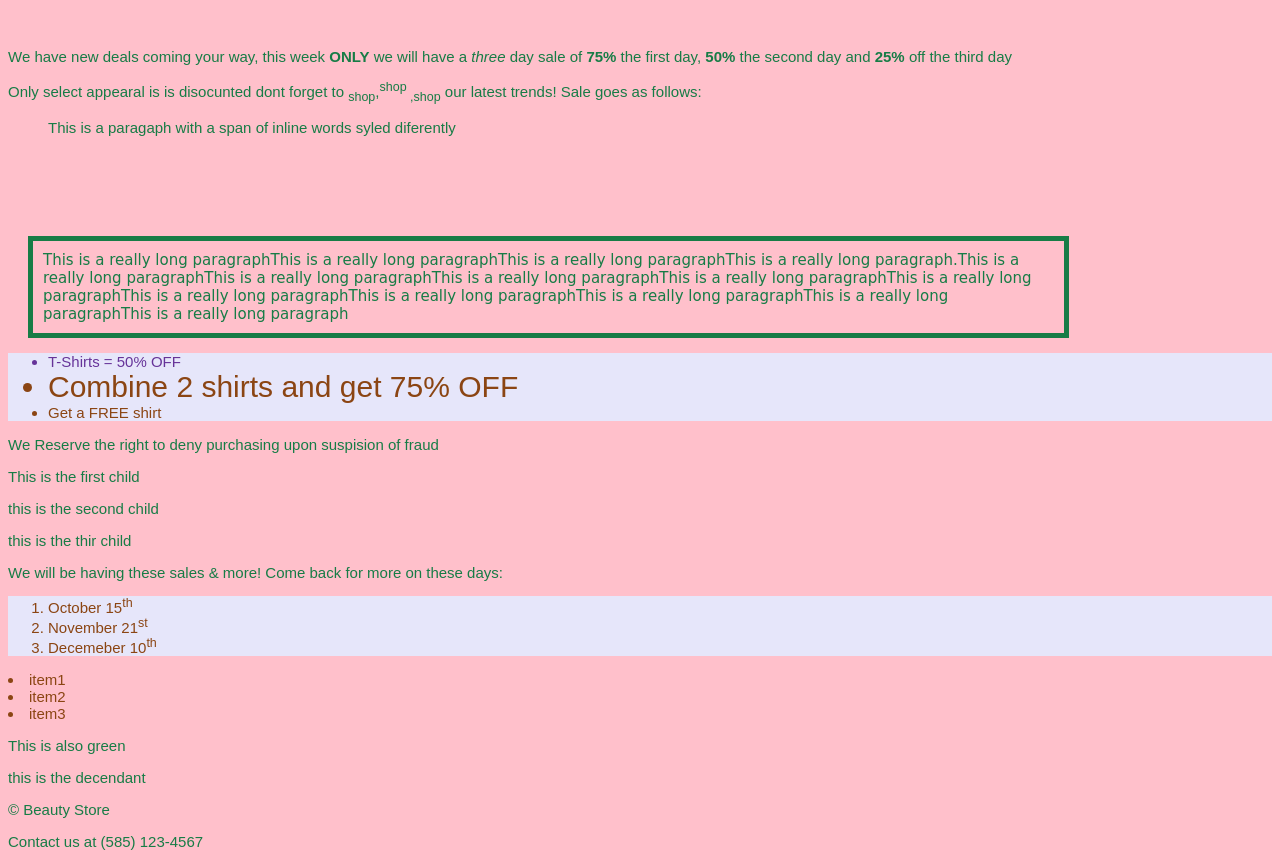
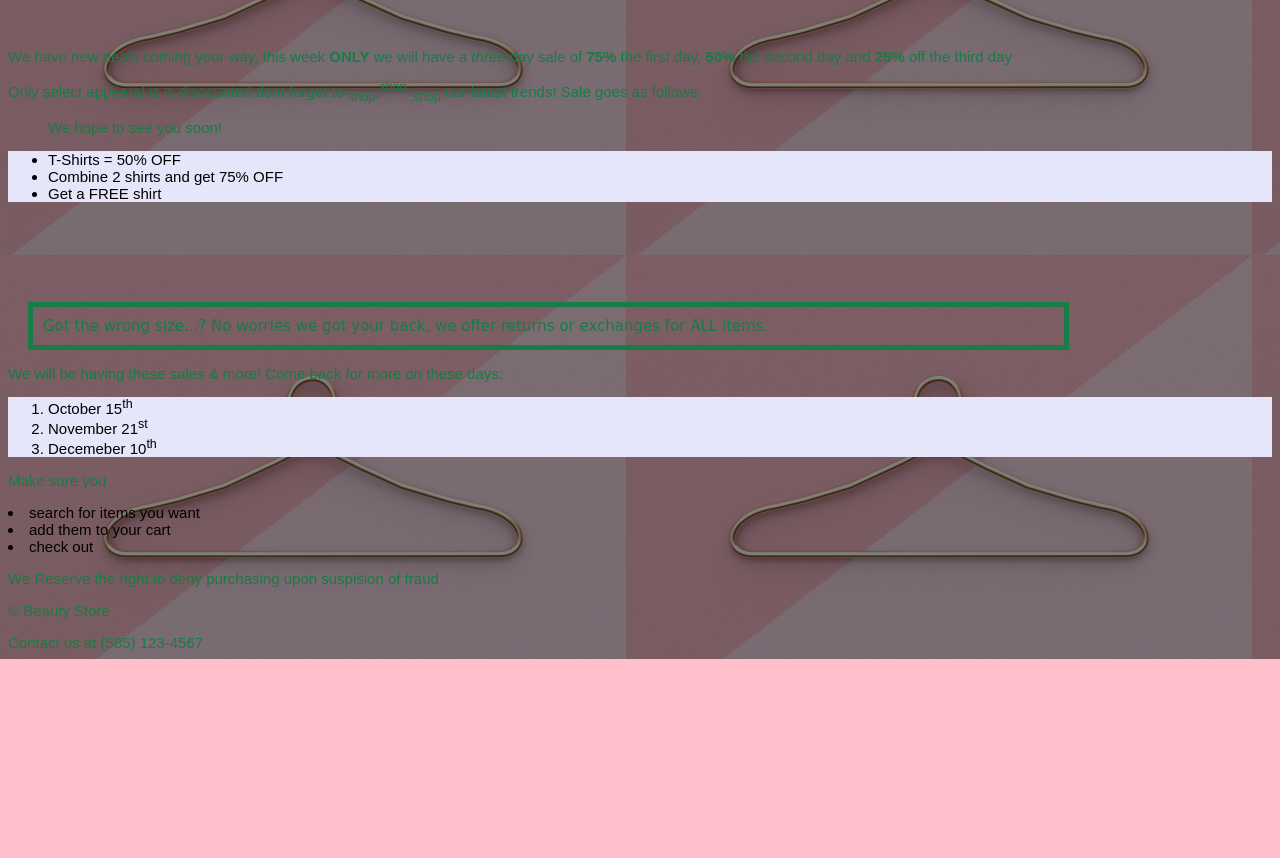
Before and after one commit to elizabethmorffi/assignment5, a plain HTML site: page index.html in a window 1280 px wide. Shown: the part 214-1072 px from the top of the page. After the commit the page ends 873 px from the top, so only its background shows below. Drawn offline with Linux system fonts and the light colour scheme.

Commit message:
added background picture

```diff
--- a/css/styles.css
+++ b/css/styles.css
@@ -1,5 +1,5 @@
 body {
-
+    background-image: linear-gradient(rgba(0, 0, 0, .5), rgba(0, 0, 0, .5)), url(background.jpg);
     color: #177c46;
     background-color: pink;
     font-family: fantasy;
@@ -7,7 +7,7 @@ body {
 }
 
 li {
-    color: saddlebrown;
+    color: black;
 }
 
 .flexboxmasterswitch {
@@ -28,7 +28,7 @@ box-sizing: border-box;
 margin: 0 0 0 0;
 
 html {
-    color: #ccc;
+    color: #000;
 }
 
 h2 {
@@ -37,26 +37,26 @@ h2 {
 
 .tshirts {
 
-    color: rebeccapurple;
+    color: black;
 
 }
 
 .tshirts-font-big {
-    font-size: 30px;
+    font-size: 15px;
 }
 
 .tshirts-font-heavy {
     font-weight: 900;
-    color: aqua;
+    color: black;
 }
 
 body ul,
 body ol {
-    background-color: lavender
+    background-color: lightpink
 }
 
 #content p a {
-    color: #00ff00;
+    color: #000;
 }
 
 .centered {
--- a/index.html
+++ b/index.html
@@ -29,31 +29,24 @@
 
 
         <div class="quote">
-            <blockquote>This is a paragaph with a <span class="gray"> span of inline words</span> syled diferently
+            <blockquote>We hope to see <span class="gray"> you</span> soon!
             </blockquote>
 
         </div>
 
-        <div class="centered">This is a really long paragraphThis is a really long paragraphThis is a really long paragraphThis is a really long paragraph.This is a really long paragraphThis is a really long paragraphThis is a really long paragraphThis is a really long paragraphThis is a really long paragraphThis is a really long paragraphThis is a really long paragraphThis is a really long paragraphThis is a really long paragraphThis is a really long paragraph
-        </div>
+
         <ul>
 
             <li class="tshirts">T-Shirts &#61; 50% OFF</li>
             <li class="tshirts-font-big">Combine 2 shirts and get 75% OFF</li>
             <li id="tshirts-font-heavy"> Get a FREE shirt</li>
         </ul>
-        <div id="content">
-            <p> We Reserve the right to deny purchasing upon suspision of fraud </p>
+        <div class="centered">Got the wrong size...? No worries we got your back, we offer returns or exchanges for ALL items.
         </div>
+
     </main>
     <div class="multi-column-container">
-        <p>This is the first child</p>
-    </div>
-    <div>
-        <p> this is the second child</p>
-    </div>
-    <div>
-        <p> this is the thir child</p>
+
 
     </div>
     <p>We will be having these sales &amp; more! Come back for more on these days:</p>
@@ -63,17 +56,16 @@
         <li>Decemeber 10<sup>th</sup></li>
     </ol>
 
+    <p> Make sure you</p>
 
+    <li> search for items you want</li>
+    <li> add them to your cart</li>
+    <li> check out</li>
 
-    <li> item1</li>
-    <li> item2</li>
-    <li> item3</li>
-    <p> This is also green</p>
-    <p>this is the decendant</p>
-
+    <div id="content">
+        <p> We Reserve the right to deny purchasing upon suspision of fraud </p>
+    </div>
     <p> &copy; Beauty Store</p>
     <footer> Contact us at (585) 123-4567</footer>
 
-</body>
-
-</html>
+</body></html>
```
Also changed, not shown: contact.html (+7 -5 lines), css/background.jpg (added).
